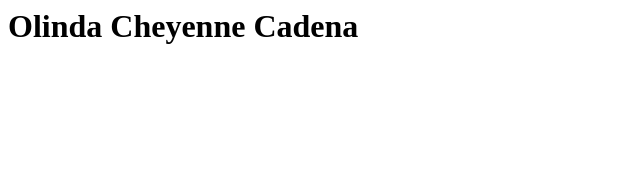
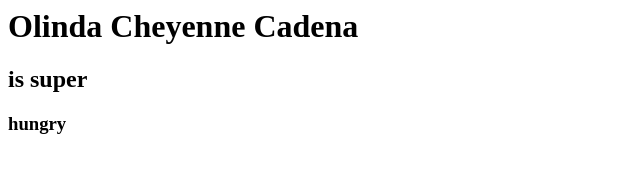
Before and after one commit to Olinda73/helicoptermanager, a plain HTML site: page index.html in a window 1280 px wide. Shown: the whole page, without its empty margins (0-640 px from the left). Drawn offline with Linux system fonts and the light colour scheme.

Commit message:
Update index.html

```diff
--- a/index.html
+++ b/index.html
@@ -3,5 +3,7 @@
   <meta charset="UTF-8">
   <title>Basic Things</title>
 <h1>Olinda Cheyenne Cadena</h1>
+  <h2> is super</h2>
+  <h3>hungry</h3>
   </head>
 </html>
```
